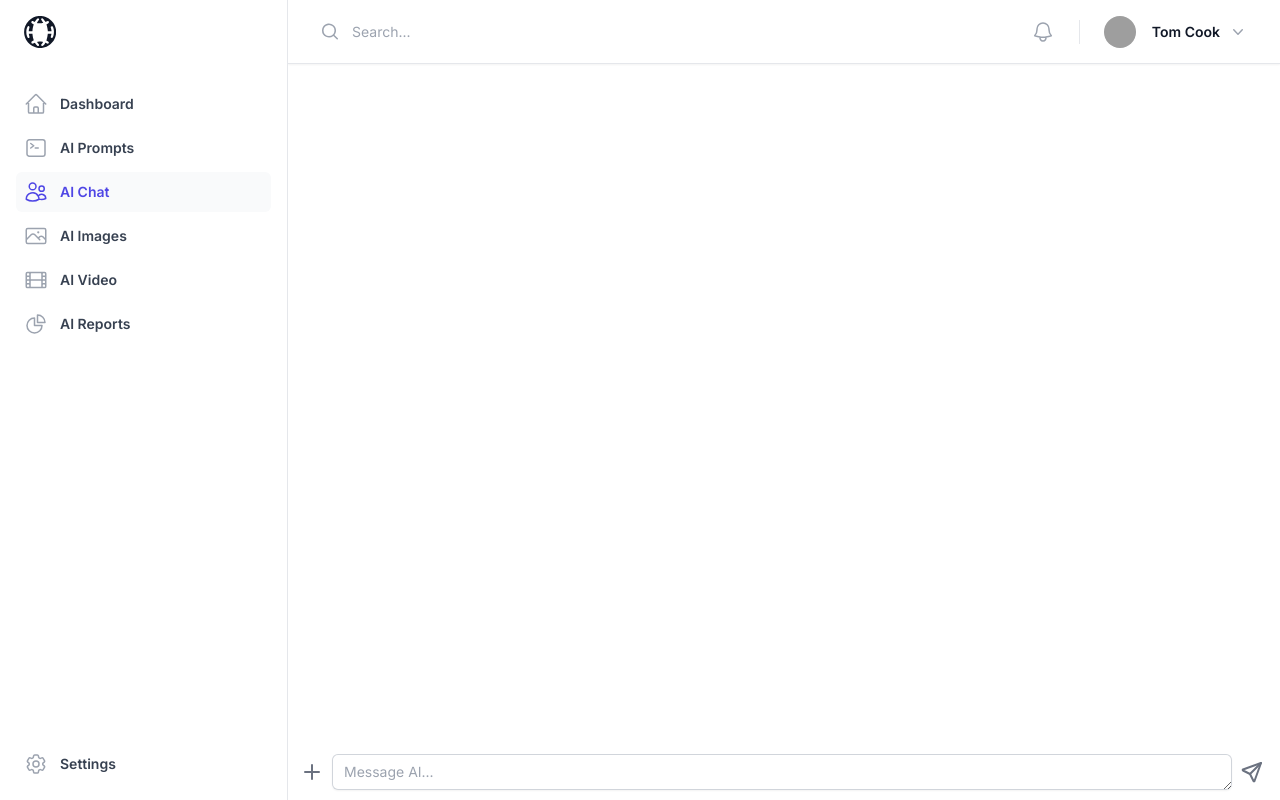
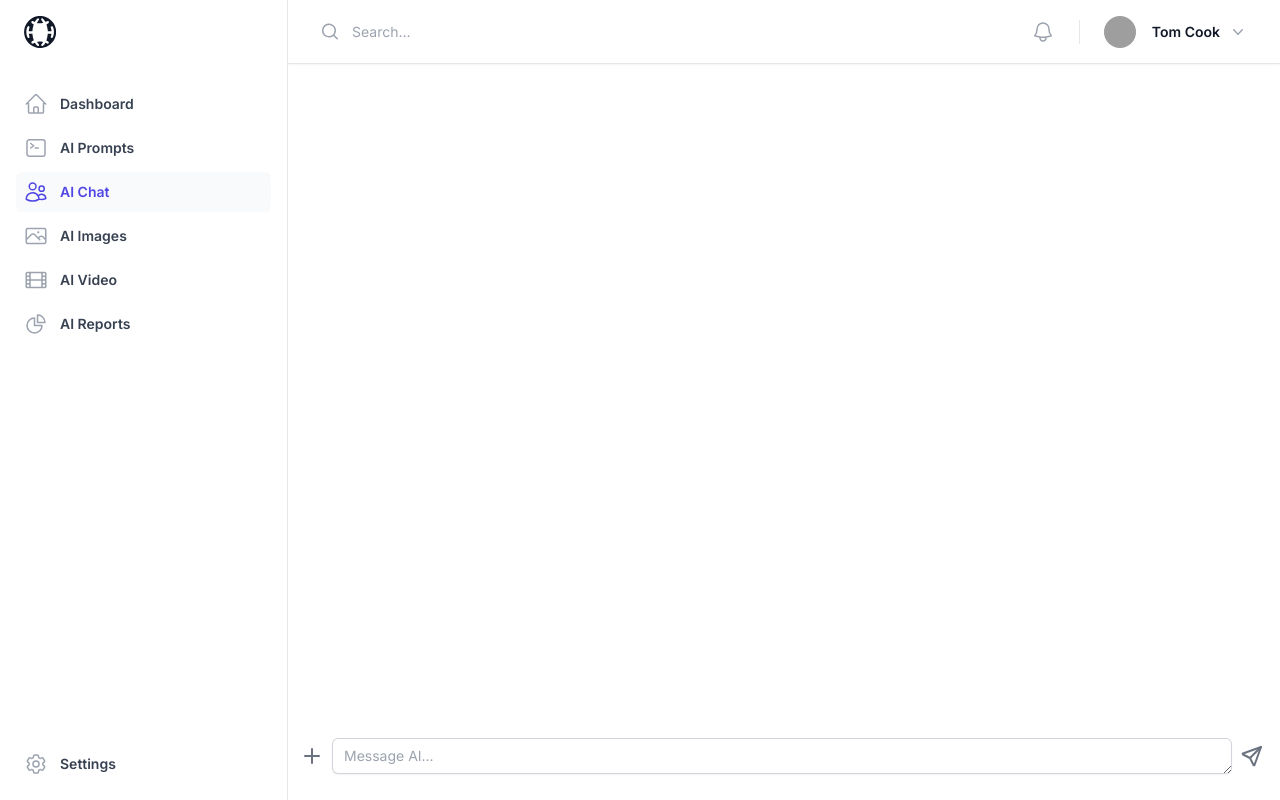
Before and after one commit to DaveHudson/basechat, a Next.js app: page /chat in a window 1280 px wide. Built offline with nearby package versions, Linux system fonts and the light colour scheme; grey boxes are pictures that could not be loaded.

Commit message:
App as page

```diff
--- a/app/components/app.tsx
+++ b/app/app.tsx
@@ -16,7 +16,7 @@ import {
 import { ChevronDownIcon, MagnifyingGlassIcon } from "@heroicons/react/20/solid";
 import Link from "next/link";
 import { usePathname } from "next/navigation";
-import { classNames } from "../utils/css";
+import { classNames } from "./utils/css";
 
 export default function App({ children }: { children: React.ReactNode }) {
   const [sidebarOpen, setSidebarOpen] = useState(false);
--- a/app/components/prompt-container.tsx
+++ b/app/components/prompt-container.tsx
@@ -29,7 +29,7 @@ export default function PromptContainer() {
       </div>
 
       <div className="fixed bottom-0 left-0 right-0 z-10 lg:pl-72 bg-white dark:bg-slate-900">
-        <form className="flex w-full items-center rounded-md pl-1 pr-2 pb-2" onSubmit={handleSubmit}>
+        <form className="flex w-full items-center rounded-md pl-1 pr-2 pb-6" onSubmit={handleSubmit}>
           <label htmlFor="prompt" className="sr-only">
             Enter your prompt
           </label>
--- a/app/layout.tsx
+++ b/app/layout.tsx
@@ -1,7 +1,7 @@
 import type { Metadata } from "next";
 import { Inter } from "next/font/google";
 import "./globals.css";
-import App from "./components/app";
+import App from "./app";
 
 const inter = Inter({ subsets: ["latin"] });
 
```
